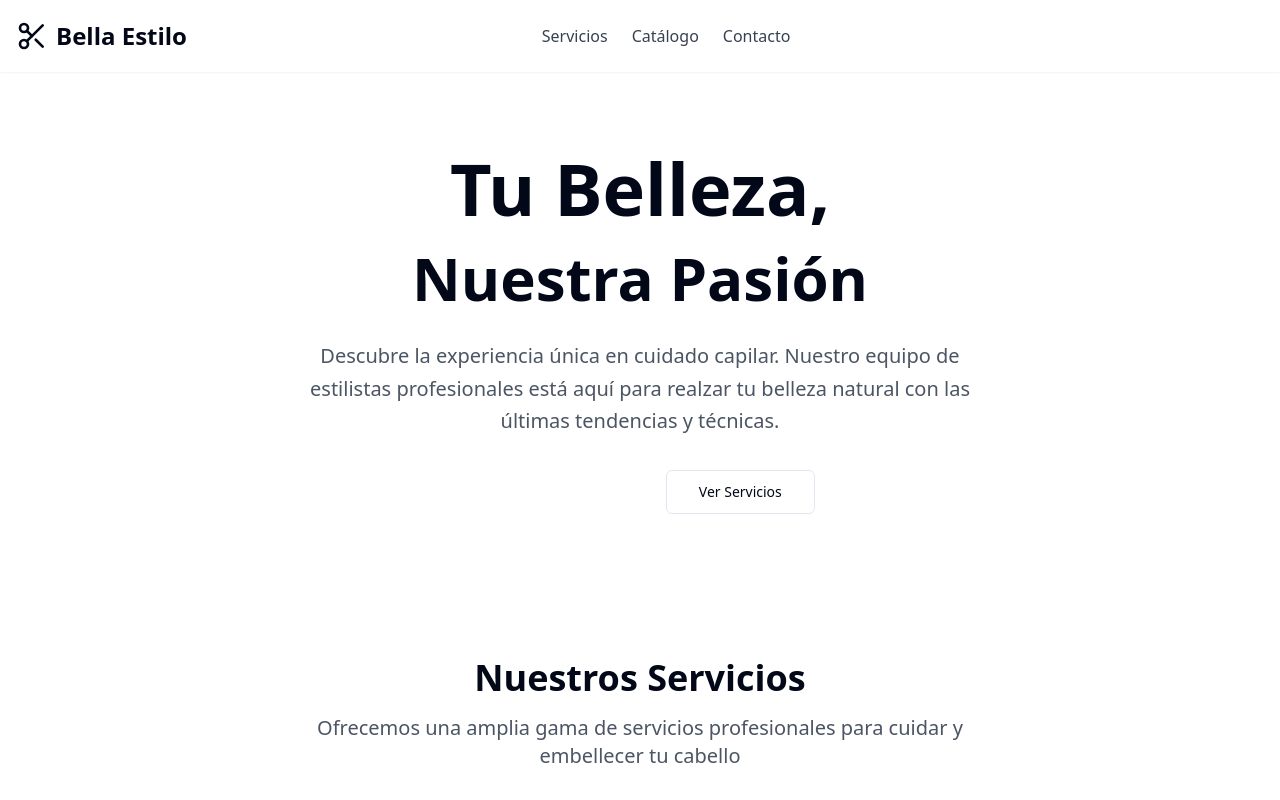
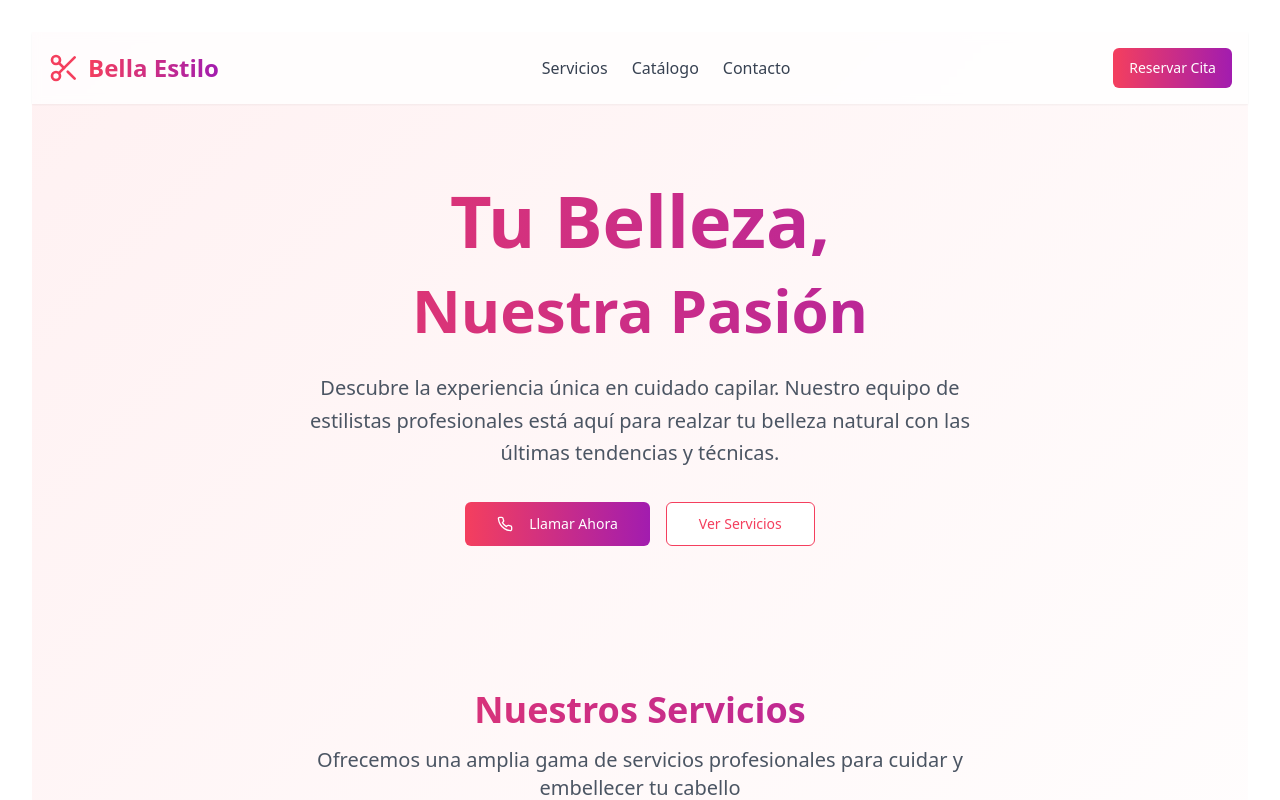
Before and after one commit to LuisNAV4/P-Project, a React (Vite) app: page / in a window 1280 px wide. Shown: the top 800 px of the page. Built offline with nearby package versions, Linux system fonts and the light colour scheme.

Commit message:
Fix: Colors not showing
Ensure colors are applied correctly by addressing color display issues.

```diff
--- a/src/App.css
+++ b/src/App.css
@@ -29,13 +29,6 @@
   --gray-700: #374151;
   --gray-800: #1f2937;
   --gray-900: #111827;
-
-  /* Variables personalizadas para facilitar cambios */
-  --brand-primary: var(--primary-rose);
-  --brand-secondary: var(--primary-purple);
-  --brand-accent: var(--primary-pink);
-  --bg-gradient-start: var(--rose-50);
-  --bg-gradient-end: var(--purple-50);
 }
 
 #root {
@@ -81,42 +74,47 @@
   color: #888;
 }
 
-/* Utilidades para usar las variables de colores */
+/* Clases personalizadas para los colores */
 .text-brand-primary {
-  color: var(--brand-primary) !important;
+  color: var(--primary-rose);
 }
 
 .text-brand-secondary {
-  color: var(--brand-secondary) !important;
+  color: var(--primary-purple);
+}
+
+.text-brand-gradient {
+  background: linear-gradient(to right, var(--primary-rose), var(--primary-purple));
+  -webkit-background-clip: text;
+  -webkit-text-fill-color: transparent;
+  background-clip: text;
+  color: transparent;
 }
 
 .bg-brand-primary {
-  background-color: var(--brand-primary) !important;
+  background-color: var(--primary-rose);
 }
 
 .bg-brand-secondary {
-  background-color: var(--brand-secondary) !important;
+  background-color: var(--primary-purple);
+}
+
+.bg-brand-gradient {
+  background: linear-gradient(to right, var(--primary-rose), var(--primary-purple));
+}
+
+.bg-gradient-brand {
+  background: linear-gradient(135deg, var(--rose-50) 0%, var(--white) 50%, var(--purple-50) 100%);
 }
 
 .border-brand-primary {
-  border-color: var(--brand-primary) !important;
-}
-
-.bg-brand-gradient {
-  background: linear-gradient(to right, var(--brand-primary), var(--brand-secondary)) !important;
-}
-
-.text-brand-gradient {
-  background: linear-gradient(to right, var(--brand-primary), var(--brand-secondary));
-  -webkit-background-clip: text;
-  -webkit-text-fill-color: transparent;
-  background-clip: text;
-}
-
-.bg-gradient-brand {
-  background: linear-gradient(to bottom right, var(--bg-gradient-start), var(--white), var(--bg-gradient-end)) !important;
+  border-color: var(--primary-rose);
 }
 
 .hover-brand-primary:hover {
-  color: var(--brand-primary) !important;
+  color: var(--primary-rose);
 }
+
+.hover-brand-bg:hover {
+  background-color: var(--rose-50);
+}
--- a/src/main.tsx
+++ b/src/main.tsx
@@ -1,5 +1,7 @@
+
 import { createRoot } from 'react-dom/client'
 import App from './App.tsx'
 import './index.css'
+import './App.css'
 
 createRoot(document.getElementById("root")!).render(<App />);
```
